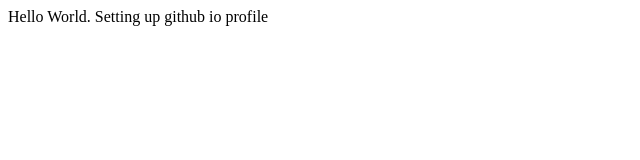
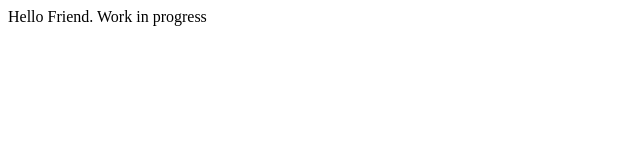
Before and after one commit to kunjshah45/kunjshah45.github.io, a plain HTML site: page index.html in a window 1280 px wide. Shown: the full height of the page, 0-640 px from the left. Drawn offline with Linux system fonts and the light colour scheme.

Commit message:
Update index.html

```diff
--- a/index.html
+++ b/index.html
@@ -1,5 +1,5 @@
 <html>
 	<body>
-		<p>Hello World. Setting up github io profile</p>
+		<p>Hello Friend. Work in progress</p>
 	</body>
 </html>
```
